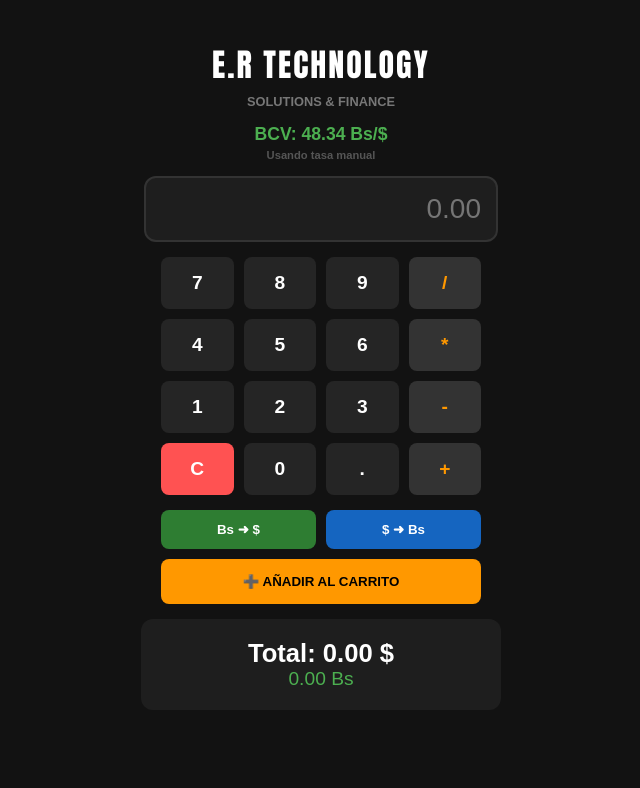
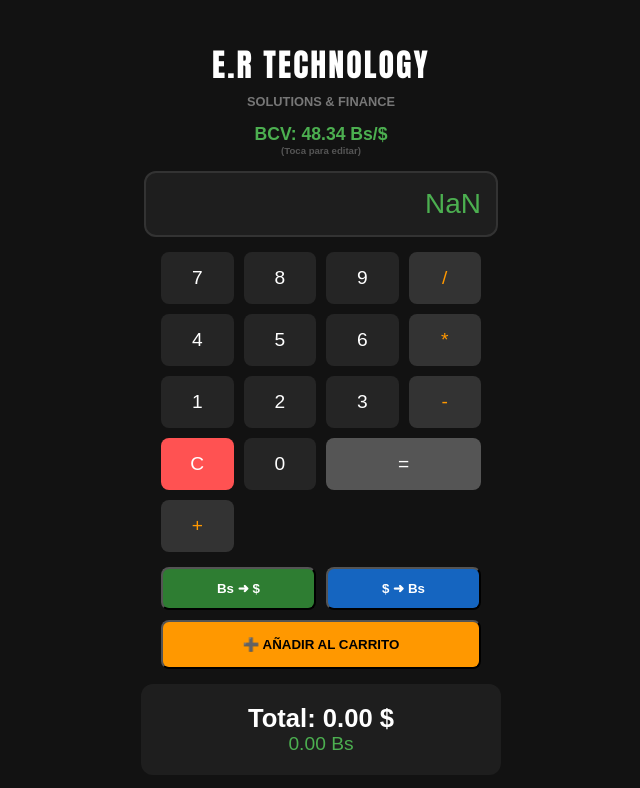
Before and after one commit to er5214836-hue/er_tech_app, a plain HTML site: page index.html in a window 1280 px wide. Both pictures are taken after a click on the button "Bs ➜ $". Shown: the whole page, without its empty margins (319-959 px from the left). Drawn offline with Linux system fonts and the light colour scheme; no server answers.

Commit message:
Update index.html

```diff
--- a/index.html
+++ b/index.html
@@ -5,22 +5,28 @@
     <meta name="viewport" content="width=device-width, initial-scale=1.0, maximum-scale=1.0, user-scalable=no">
     <title>E.R Technology - Pro</title>
     <style>
-        body { background-color: #121212; color: white; font-family: sans-serif; display: flex; flex-direction: column; align-items: center; margin: 0; padding: 20px; min-height: 100vh; overflow-x: hidden; }
+        body { background-color: #121212; color: white; font-family: sans-serif; display: flex; flex-direction: column; align-items: center; margin: 0; padding: 20px; min-height: 100vh; }
         h1 { color: #ffffff; font-family: 'Impact', sans-serif; margin-top: 20px; margin-bottom: 5px; letter-spacing: 2px; }
         .subtitulo { color: #777; font-size: 0.8rem; font-weight: bold; margin-bottom: 15px; }
-        .tasa-caja { color: #4caf50; font-size: 1.1rem; font-weight: bold; margin-bottom: 15px; text-align: center; }
-        input { width: 85%; max-width: 320px; padding: 15px; font-size: 28px; border-radius: 12px; border: 2px solid #333; background-color: #1e1e1e; color: #4caf50; text-align: right; margin-bottom: 15px; outline: none; -webkit-appearance: none; }
+
+        /* Tasa interactiva */
+        .tasa-caja { color: #4caf50; font-size: 1.1rem; font-weight: bold; margin-bottom: 15px; text-align: center; cursor: pointer; }
+
+        input { width: 85%; max-width: 320px; padding: 15px; font-size: 28px; border-radius: 12px; border: 2px solid #333; background-color: #1e1e1e; color: #4caf50; text-align: right; margin-bottom: 15px; outline: none; }
+
         .teclado { display: grid; grid-template-columns: repeat(4, 1fr); gap: 10px; width: 85%; max-width: 320px; margin-bottom: 15px; }
-        .btn-num { background-color: #252525; color: white; font-size: 1.2rem; padding: 15px; border-radius: 8px; border: none; cursor: pointer; touch-action: manipulation; }
+
+        .btn-num { background-color: #252525; color: white; font-size: 1.2rem; padding: 15px; border-radius: 8px; border: none; }
         .btn-op { background-color: #333; color: #ff9800; }
-        .btn-clear { background-color: #ff5252; color: white; font-weight: bold; }
+        .btn-clear { background-color: #ff5252; color: white; }
+        .btn-igual { background-color: #555; color: white; grid-column: span 2; } /* Botón = más grande */
+
         .btn-group { display: flex; gap: 10px; width: 85%; max-width: 320px; margin-bottom: 10px; }
-        button { font-weight: bold; cursor: pointer; border: none; }
-        .btn-usd { background-color: #2e7d32; color: white; flex: 1; padding: 12px; border-radius: 8px; }
-        .btn-bs { background-color: #1565c0; color: white; flex: 1; padding: 12px; border-radius: 8px; }
-        .btn-add { background-color: #ff9800; color: black; width: 85%; max-width: 320px; padding: 15px; border-radius: 8px; margin-bottom: 15px; }
+        .btn-usd { background-color: #2e7d32; color: white; flex: 1; padding: 12px; border-radius: 8px; font-weight: bold; }
+        .btn-bs { background-color: #1565c0; color: white; flex: 1; padding: 12px; border-radius: 8px; font-weight: bold; }
+        .btn-add { background-color: #ff9800; color: black; width: 85%; max-width: 320px; padding: 15px; border-radius: 8px; font-weight: bold; margin-bottom: 15px; }
+
         .carrito-container { width: 85%; max-width: 320px; background: #1e1e1e; padding: 20px; border-radius: 12px; text-align: center; }
-        #status-tasa { display: block; font-size: 0.7rem; color: #555; margin-top: 4px; }
     </style>
 </head>
 <body>
@@ -28,9 +34,10 @@
     <h1>E.R TECHNOLOGY</h1>
     <div class="subtitulo">SOLUTIONS & FINANCE</div>
 
-    <div class="tasa-caja">
+    <!-- Al tocar la tasa, puedes cambiarla manualmente -->
+    <div class="tasa-caja" onclick="cambiarTasaManual()">
         BCV: <span id="tasa-bcv">48.34</span> Bs/$
-        <small id="status-tasa">Listo para usar</small>
+        <div style="font-size: 0.6rem; color: #555;">(Toca para editar)</div>
     </div>
 
     <input type="text" id="monto" placeholder="0.00" readonly>
@@ -40,17 +47,20 @@
         <button class="btn-num" onclick="presionar('8')">8</button>
         <button class="btn-num" onclick="presionar('9')">9</button>
         <button class="btn-num btn-op" onclick="presionar('/')">/</button>
+
         <button class="btn-num" onclick="presionar('4')">4</button>
         <button class="btn-num" onclick="presionar('5')">5</button>
         <button class="btn-num" onclick="presionar('6')">6</button>
         <button class="btn-num btn-op" onclick="presionar('*')">*</button>
+
         <button class="btn-num" onclick="presionar('1')">1</button>
         <button class="btn-num" onclick="presionar('2')">2</button>
         <button class="btn-num" onclick="presionar('3')">3</button>
         <button class="btn-num btn-op" onclick="presionar('-')">-</button>
+
         <button class="btn-num btn-clear" onclick="reiniciarTodo()">C</button>
         <button class="btn-num" onclick="presionar('0')">0</button>
-        <button class="btn-num" onclick="presionar('.')">.</button>
+        <button class="btn-num btn-igual" onclick="resolverOperacion()">=</button>
         <button class="btn-num btn-op" onclick="presionar('+')">+</button>
     </div>
 
@@ -67,11 +77,10 @@
     </div>
 
     <script>
-        let tasaOficial = 48.34; // Tasa base inmediata
+        let tasaOficial = 48.34;
         let totalUSD = 0;
         const pantalla = document.getElementById('monto');
 
-        // Función de botones numéricos
         function presionar(v) { pantalla.value += v; }
 
         function reiniciarTodo() {
@@ -81,25 +90,50 @@
             document.getElementById('total-bs').innerText = "0.00 Bs";
         }
 
+        // --- FUNCIÓN DEL BOTÓN IGUAL ---
+        function resolverOperacion() {
+            try {
+                if(!pantalla.value) return;
+                let resultado = eval(pantalla.value);
+                pantalla.value = Number.isInteger(resultado) ? resultado : resultado.toFixed(2);
+            } catch(e) { pantalla.value = "Error"; }
+        }
+
+        function cambiarTasaManual() {
+            let nuevaTasa = prompt("Ingresa la tasa BCV actual:", tasaOficial);
+            if (nuevaTasa !== null && !isNaN(nuevaTasa) && nuevaTasa > 0) {
+                tasaOficial = parseFloat(nuevaTasa);
+                document.getElementById('tasa-bcv').innerText = tasaOficial.toFixed(2);
+                actualizarTotales();
+            }
+        }
+
         function convertir(tipo) {
             try {
-                if(!pantalla.value) return;
-                let valor = eval(pantalla.value);
+                resolverOperacion(); // Primero resuelve si hay sumas
+                let valor = parseFloat(pantalla.value);
                 pantalla.value = (tipo === 'aUSD' ? valor / tasaOficial : valor * tasaOficial).toFixed(2);
             } catch(e) { pantalla.value = ""; }
         }
 
         function sumarAlCarrito() {
             try {
-                if(!pantalla.value) return;
-                totalUSD += eval(pantalla.value);
-                document.getElementById('total-text').innerText = "Total: " + totalUSD.toFixed(2) + " $";
-                document.getElementById('total-bs').innerText = (totalUSD * tasaOficial).toFixed(2) + " Bs";
-                pantalla.value = "";
+                resolverOperacion();
+                let valor = parseFloat(pantalla.value);
+                if(!isNaN(valor)) {
+                    totalUSD += valor;
+                    actualizarTotales();
+                    pantalla.value = "";
+                }
             } catch(e) { }
         }
 
-        // Intento de actualización en segundo plano (sin bloquear)
+        function actualizarTotales() {
+            document.getElementById('total-text').innerText = "Total: " + totalUSD.toFixed(2) + " $";
+            document.getElementById('total-bs').innerText = (totalUSD * tasaOficial).toFixed(2) + " Bs";
+        }
+
+        // Intento de auto-actualización (opcional)
         async function fetchTasa() {
             try {
                 const res = await fetch('https://dolarapi.com');
@@ -107,14 +141,9 @@
                 if(data && data.promedio) {
                     tasaOficial = parseFloat(data.promedio);
                     document.getElementById('tasa-bcv').innerText = tasaOficial.toFixed(2);
-                    document.getElementById('status-tasa').innerText = "BCV Actualizado ✅";
                 }
-            } catch(e) {
-                document.getElementById('status-tasa').innerText = "Usando tasa manual";
-            }
+            } catch(e) { console.log("Usando manual"); }
         }
-
-        // Ejecutamos la búsqueda después de que la app ya cargó
         setTimeout(fetchTasa, 1000);
     </script>
 </body>
```
